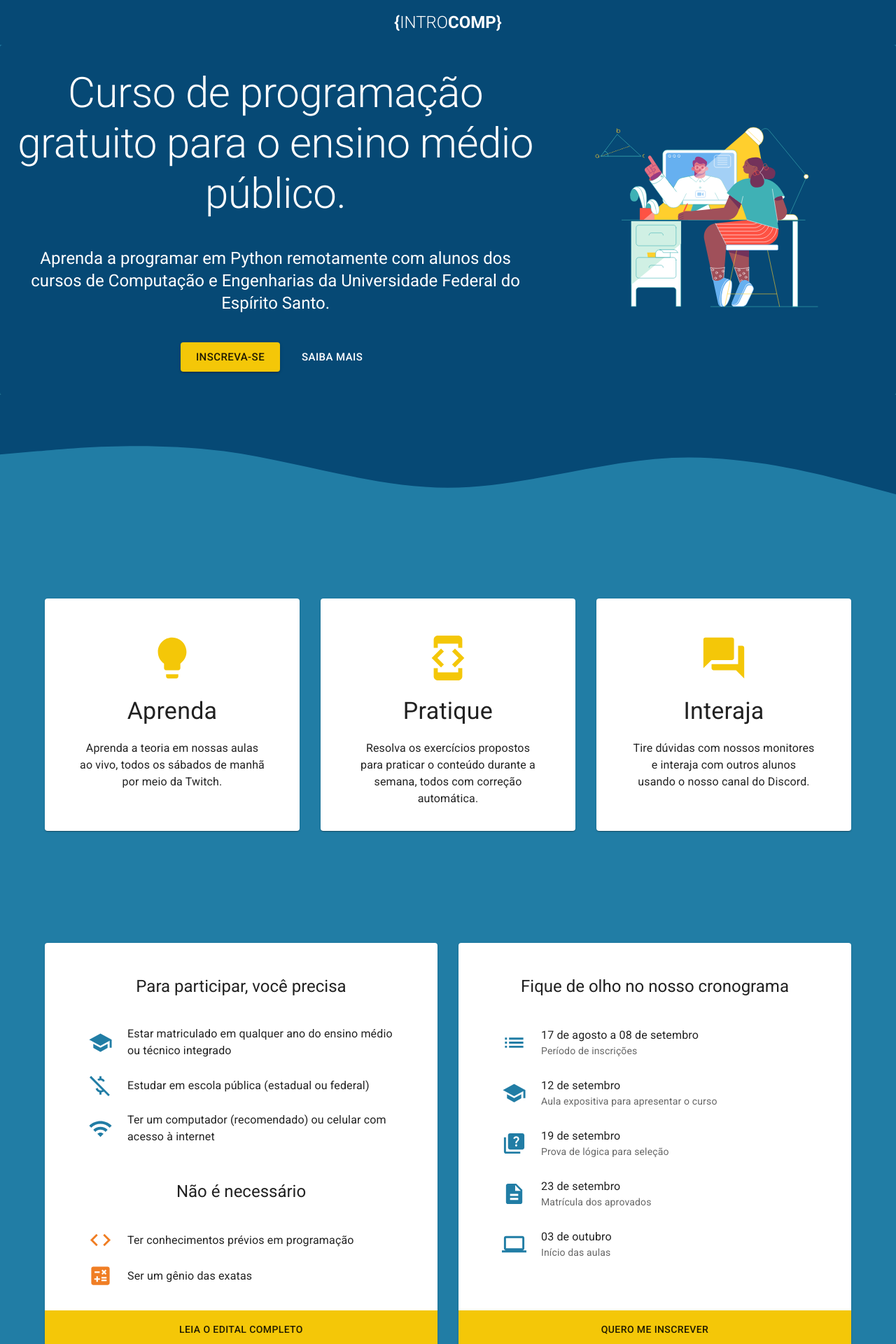
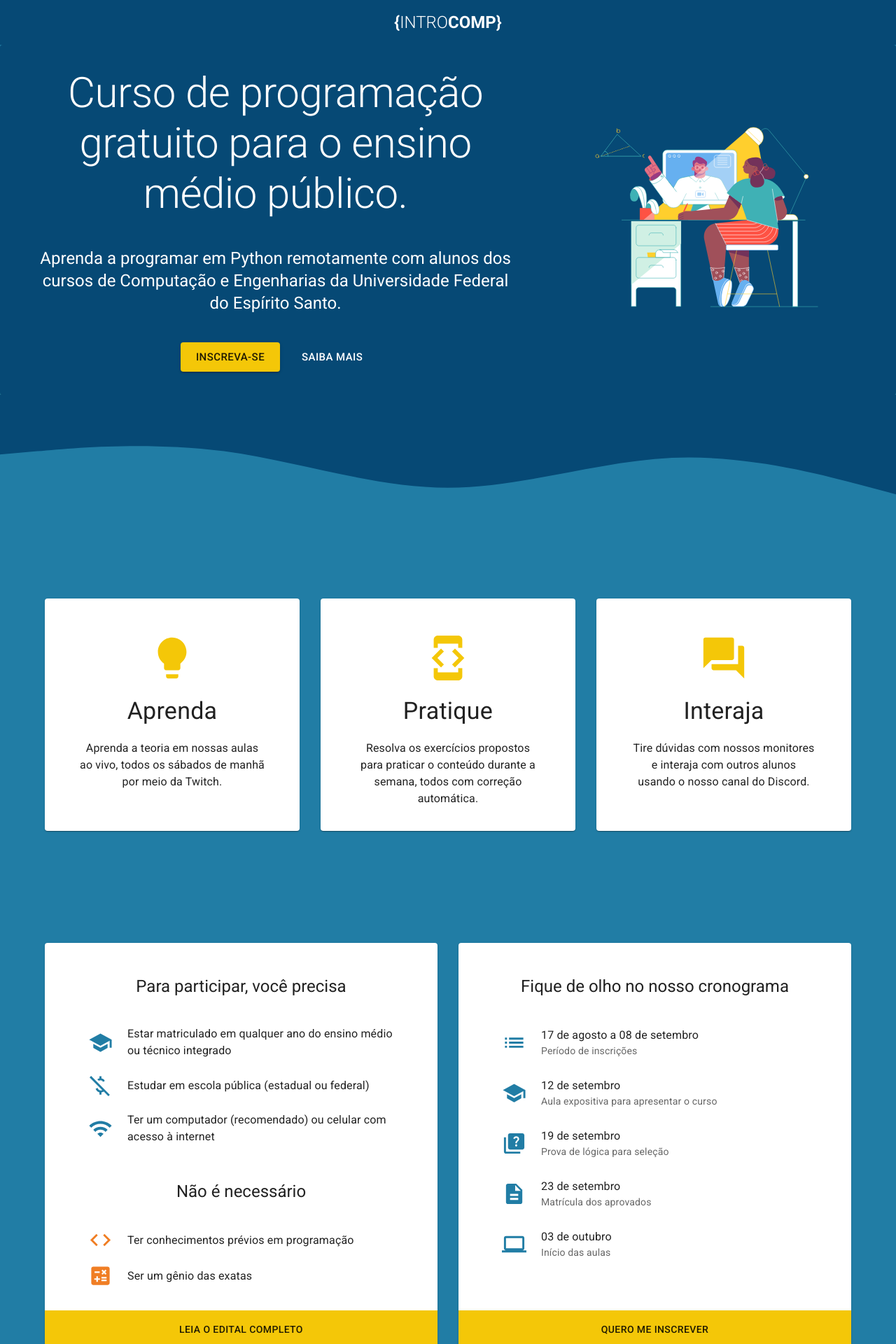
Before and after one commit to feumpi/introinscricao, a Next.js app: page / in a window 1280 px wide. Shown: the top 1920 px of the page at 70% size. Built offline with nearby package versions, Linux system fonts and the light colour scheme.

Commit message:
Fix paddings on smaller screens

```diff
--- a/components/AboutSection.js
+++ b/components/AboutSection.js
@@ -63,7 +63,10 @@ const AboutSection = () => {
           },
           gridGap: "30px",
           alignItems: "stretch",
-          paddingBottom: "200px",
+          paddingBottom: {
+            xs: "50px",
+            md: "100px",
+          },
         }}
       >
         <Box sx={{ gridArea: "about1" }}>
--- a/components/Footer.js
+++ b/components/Footer.js
@@ -14,7 +14,7 @@ const Footer = () => {
           flexDirection: "column",
           justifyContent: "center",
           alignItems: "center",
-          padding: "50px 0",
+          padding: "50px 30px",
         }}
       >
         <Box>
--- a/components/HeroSection.js
+++ b/components/HeroSection.js
@@ -37,7 +37,7 @@ const HeroSection = () => {
             },
           }}
         >
-          <Box sx={{ gridArea: "content" }}>
+          <Box sx={{ gridArea: "content", marginX: "30px" }}>
             <Typography variant="h2" sx={{ textAlign: "center" }}>
               Curso de programação gratuito para o ensino médio público.
             </Typography>
```
